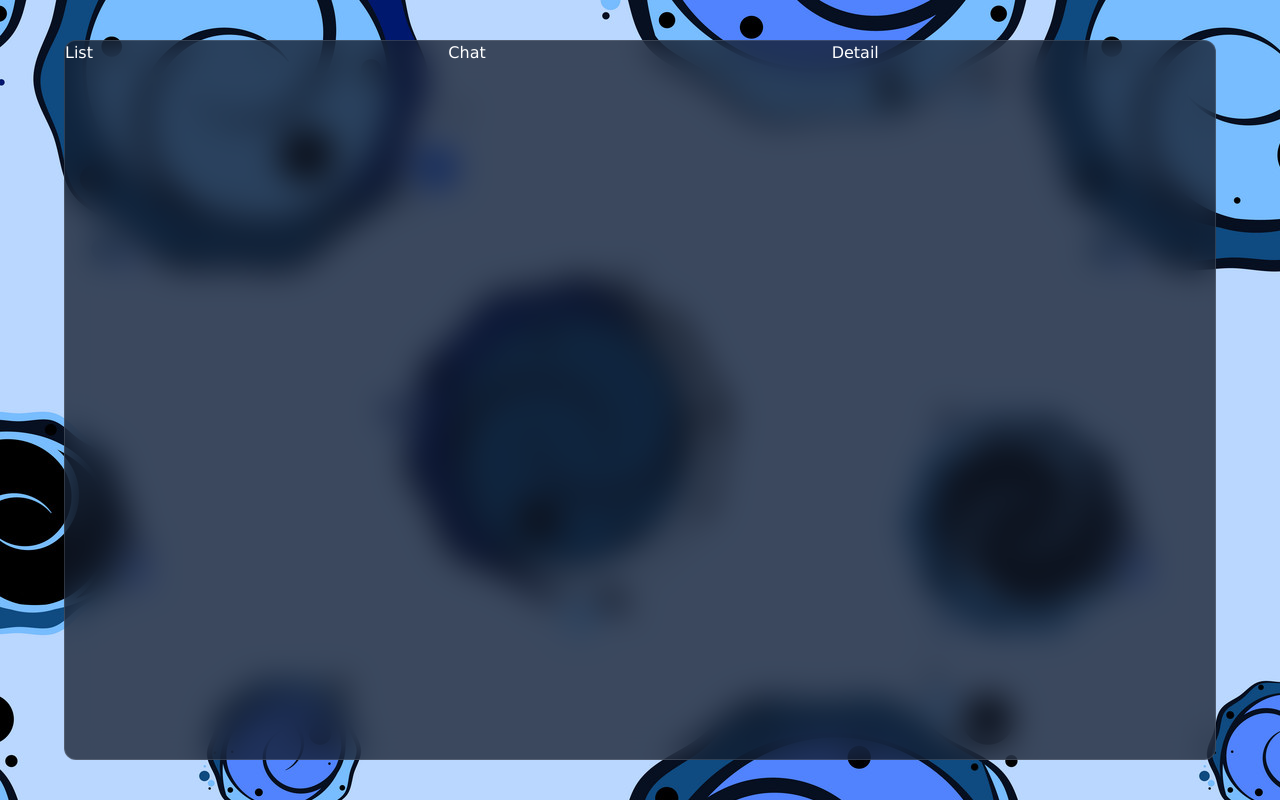
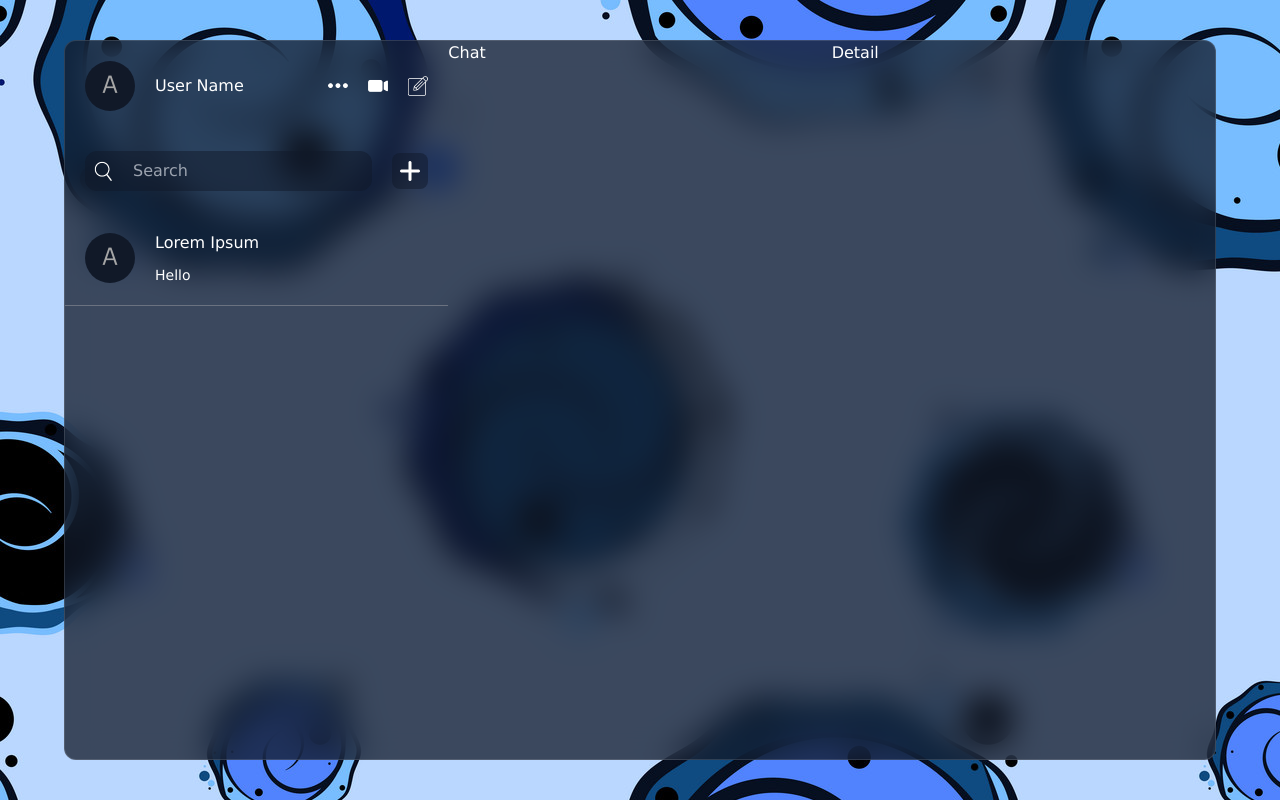
Before and after one commit to tanphat181203/ChatApp, a React (Vite) app: page / in a window 1280 px wide. Built offline with nearby package versions, Linux system fonts and the light colour scheme.

Commit message:
user list

```diff
--- /dev/null
+++ b/src/components/list/ChatList.jsx
@@ -0,0 +1,33 @@
+import { useState } from "react";
+
+export default function ChatList() {
+  const [addButtonMode, setAddButtonMode] = useState(false);
+
+  return (
+    <div className="flex-1 overflow-scroll">
+      <div className="flex items-center gap-5 p-5">
+        <div className="flex-1 flex items-center gap-5 p-2 bg-dark-blue-rgba-1 rounded-xl">
+          <img className="w-5 h-5" src="/search.png" alt="" />
+          <input
+            className="flex-1 bg-transparent border-none outline-none text-white"
+            type="text"
+            placeholder="Search"
+          />
+        </div>
+        <img
+          className="w-9 h-9 bg-dark-blue-rgba-1 p-2 rounded-lg cursor-pointer"
+          src={addButtonMode ? "/minus.png" : "/plus.png"}
+          alt=""
+          onClick={() => setAddButtonMode((prev) => !prev)}
+        />
+      </div>
+      <div className="flex items-center gap-5 p-5 cursor-pointer border-b border-gray-500">
+        <img className="w-[50px] h-[50px] rounded-full object-cover" src="/avatar.png" alt="" />
+        <div className="flex flex-col gap-[10px]">
+          <span className="font-medium">Lorem Ipsum</span>
+          <p className="text-sm font-light">Hello</p>
+        </div>
+      </div>
+    </div>
+  );
+}
--- a/src/components/list/List.jsx
+++ b/src/components/list/List.jsx
@@ -1,3 +1,9 @@
+import ChatList from "./ChatList";
+import UserInfo from "./UserInfo";
+
 export default function List() {
-  return <div className="flex-1">List</div>
+  return <div className="flex-1 flex flex-col">
+    <UserInfo/>
+    <ChatList/>
+  </div>
 };
--- /dev/null
+++ b/src/components/list/UserInfo.jsx
@@ -0,0 +1,21 @@
+export default function UserInfo() {
+  return (
+    <div className="">
+      <div className="p-5 flex justify-between items-center">
+        <div className="flex items-center gap-5">
+          <img
+            className="w-[50px] h-[50px] rounded-full object-cover"
+            src="./avatar.png"
+            alt=""
+          />
+          <h2>User Name</h2>
+        </div>
+        <div className="flex gap-5">
+          <img className="w-5 h-5 cursor-pointer" src="/more.png" alt="" />
+          <img className="w-5 h-5 cursor-pointer" src="/video.png" alt="" />
+          <img className="w-5 h-5 cursor-pointer" src="/edit.png" alt="" />
+        </div>
+      </div>
+    </div>
+  );
+}
--- a/tailwind.config.js
+++ b/tailwind.config.js
@@ -8,6 +8,7 @@ export default {
     extend: {
       colors: {
         'dark-blue-rgba': 'rgba(17, 25, 40, 0.75)',
+        'dark-blue-rgba-1': 'rgba(17, 25, 40, 0.50)',
       },
     },
   },
```
